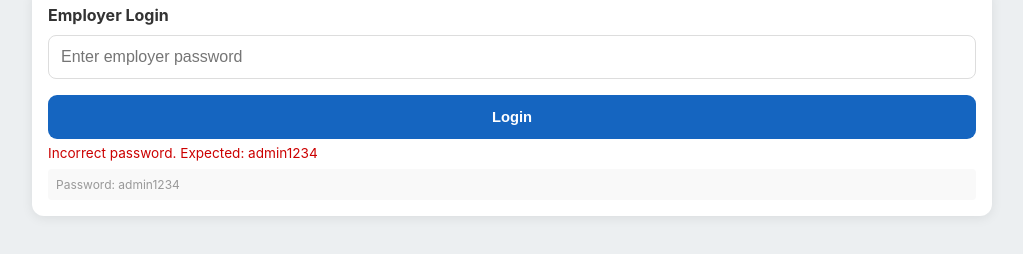
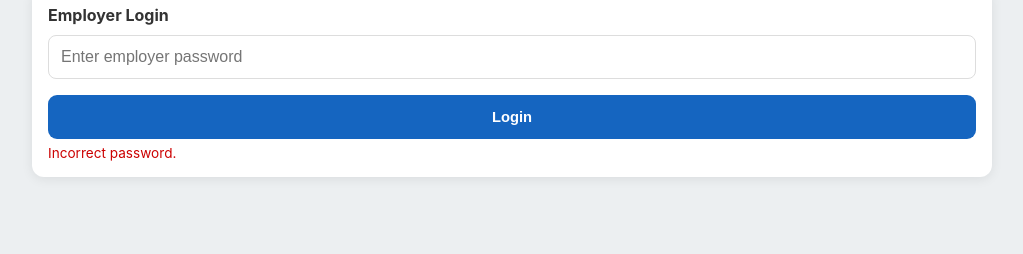
Before and after one commit to ClockInClock-Out/timetracker, a plain HTML site: page employer.html in a window 1280 px wide. Both pictures are taken after a click on the button "Login". Shown: the part 70-324 px from the top of the page, without its empty margins (128-1151 px from the left). Drawn offline with Linux system fonts and the light colour scheme.

Commit message:
Remove password hint from login screen for security

```diff
--- a/employer.html
+++ b/employer.html
@@ -50,7 +50,6 @@
     #err, #add-err { color: #c00; font-size: 0.85rem; margin-top: 6px; }
     #copy-msg { font-size: 0.78rem; color: #2e7d32; margin-left: 6px; }
     .table-wrapper { overflow-x: auto; -webkit-overflow-scrolling: touch; }
-    .debug { color: #999; font-size: 0.75rem; margin-top: 8px; background: #f9f9f9; padding: 8px; border-radius: 4px; }
   </style>
 </head>
 <body>
@@ -61,7 +60,6 @@
   <input type="password" id="emp-pass" placeholder="Enter employer password"/>
   <button class="btn btn-primary btn-full" onclick="employerLogin()">Login</button>
   <div id="err"></div>
-  <div class="debug">Password: admin1234</div>
 </div>
 
 <div class="hidden" id="dashboard">
@@ -168,10 +166,10 @@
 
   function employerLogin() {
     var pass = document.getElementById("emp-pass").value;
-    console.log('Login attempt with password length:', pass.length);
+    console.log('Login attempt');
     if (pass !== EMPLOYER_PASSWORD) {
-      document.getElementById("err").textContent = "Incorrect password. Expected: admin1234";
-      console.log('Password mismatch. Got: "' + pass + '" Expected: "' + EMPLOYER_PASSWORD + '"');
+      document.getElementById("err").textContent = "Incorrect password.";
+      console.log('Password mismatch');
       return;
     }
     console.log('Login successful');
```
